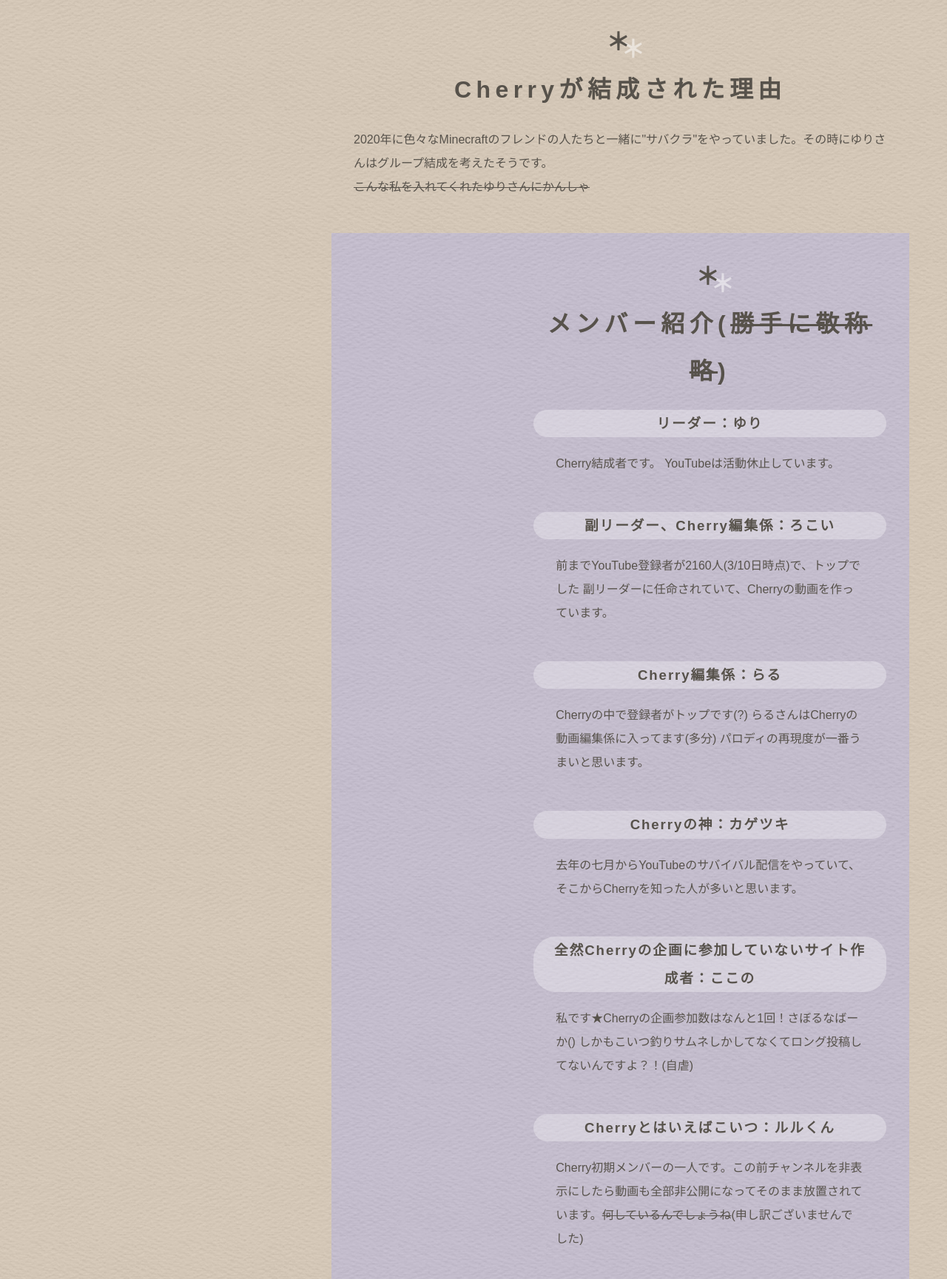
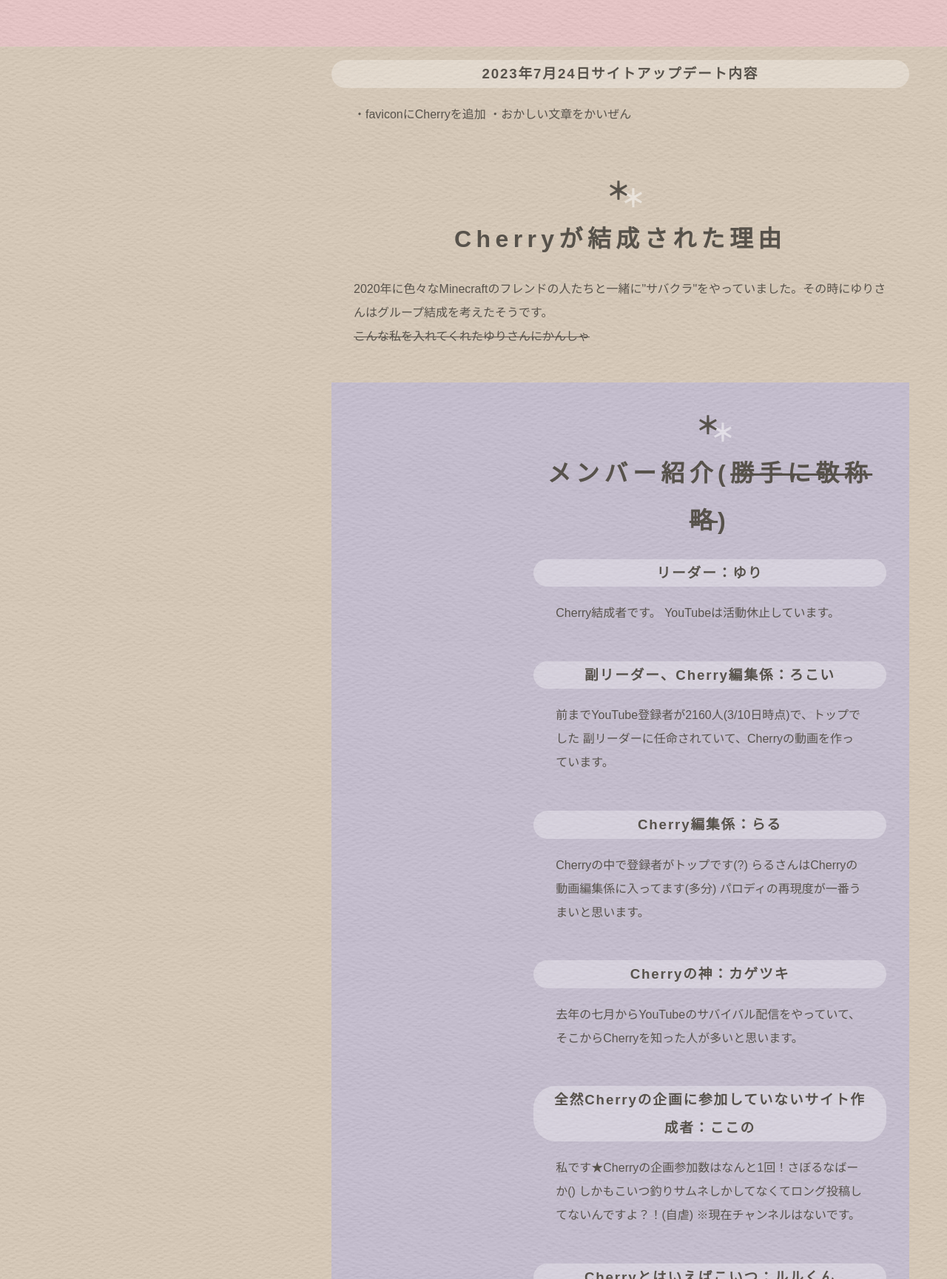
Before and after one commit to Akaiyahon/Cherry, a plain HTML site: page index.html in a window 1280 px wide. Shown: the part 2102-3831 px from the top of the page at 74% size. Drawn offline with nearby package versions, Linux system fonts and the light colour scheme; a web font is replaced by a local one.

Commit message:
Update index.html

```diff
--- a/index.html
+++ b/index.html
@@ -42,6 +42,8 @@ rel="stylesheet" href="css/style.css"> </head>
 <h2>歴代の企画</h2>
 
 <dl id="いまここ">
+<dt>2023年7月24日</dt>
+<dd>サイトをアップデートしました。(V1.5.0)(内容はABOUTにて記載。)</dd>
 <dt>2023年3月18日</dt>
 <dd>サイトをアップデートしました。(V1.0.0)</dd>
 <dt>2023年2月</dt>
@@ -70,7 +72,10 @@ rel="stylesheet" href="css/style.css"> </head>
 
 <!--aboutブロック開始＝＝＝＝＝＝＝＝＝＝＝＝＝＝＝＝＝＝＝＝＝＝＝＝＝＝＝＝＝＝＝＝＝＝＝＝＝＝＝＝＝＝＝＝＝＝＝＝＝＝-->
 <div class="contents bg2" id="about">
-
+<section>
+<h3>2023年7月24日サイトアップデート内容</h3>
+<p>・faviconにCherryを追加<bg>
+・おかしい文章をかいぜん</p>
 <section>
 
 <h2>Cherryが結成された理由</h2>
@@ -101,7 +106,8 @@ YouTubeは活動休止しています。</p>
 <p>去年の七月からYouTubeのサバイバル配信をやっていて、そこからCherryを知った人が多いと思います。</p>
 <h3>全然Cherryの企画に参加していないサイト作成者：ここの</h3>
 <p>私です★Cherryの企画参加数はなんと1回！さぼるなばーか()<bg>
-しかもこいつ釣りサムネしかしてなくてロング投稿してないんですよ？！(自虐)</p>
+しかもこいつ釣りサムネしかしてなくてロング投稿してないんですよ？！(自虐)<bg>
+※現在チャンネルはないです。</p>
 <h3>Cherryとはいえばこいつ：ルルくん</h3>
 <p>Cherry初期メンバーの一人です。この前チャンネルを非表示にしたら動画も全部非公開になってそのまま放置されています。<s>何しているんでしょうね</s>(申し訳ございませんでした)</p>
 <h3>シフォン</h3>
```
